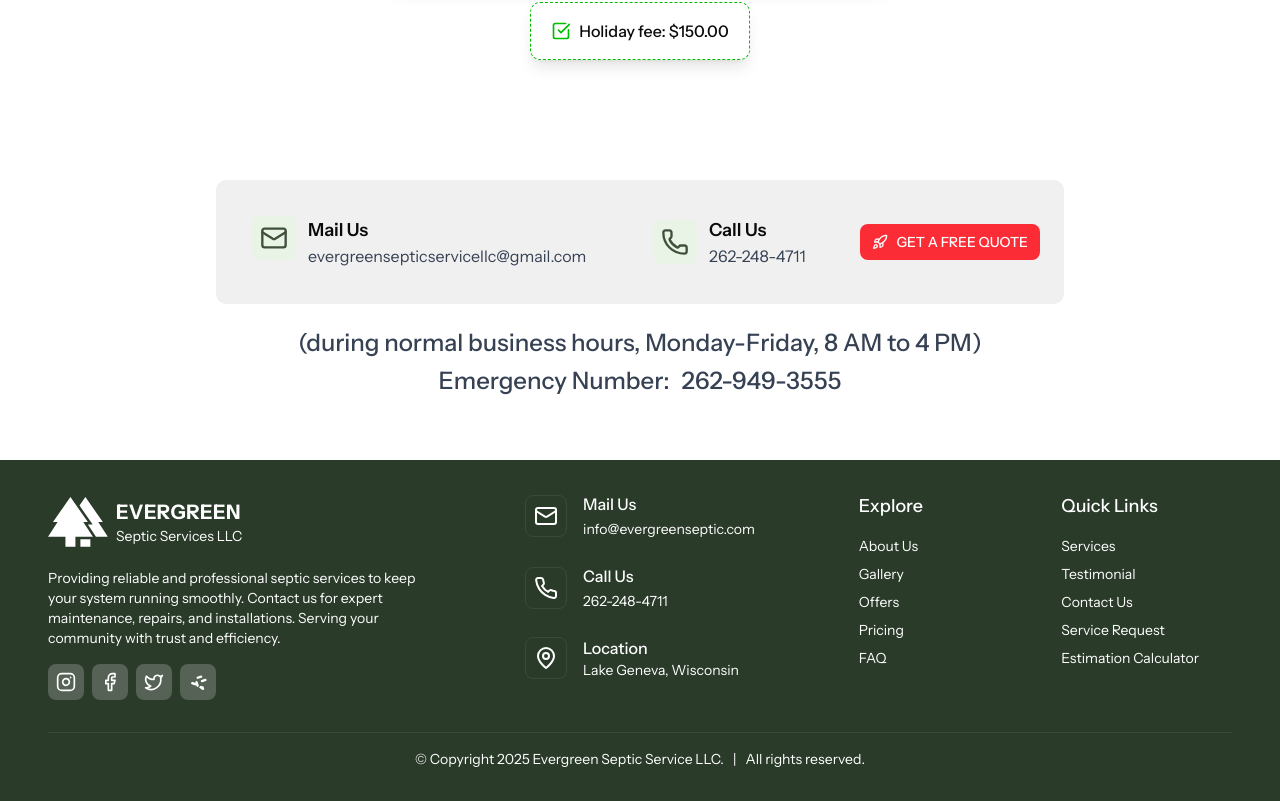
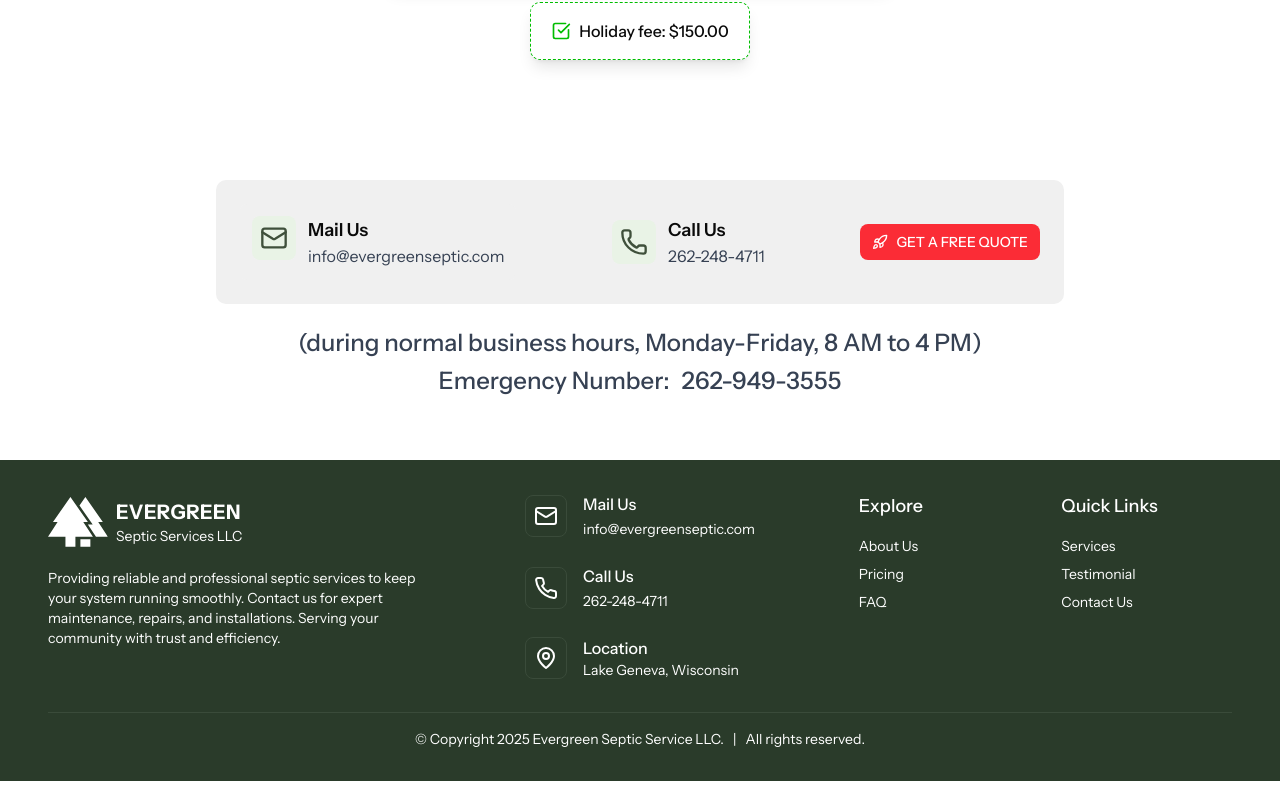
Before and after one commit to MuhammadAkil/evergreen, a Next.js app: page /pricing in a window 1280 px wide. Shown: the part 1868-2669 px from the top of the page. Built offline with nearby package versions, Linux system fonts and the light colour scheme; a web font is replaced by a local one.

Commit message:
Updated Changes

```diff
--- a/src/app/components/About.tsx
+++ b/src/app/components/About.tsx
@@ -41,11 +41,11 @@ export default function About() {
                         <h4 className="text-sm font-instrument font-normal uppercase mb-2 text-[20px] leading-[100%] tracking-[0%] mb-2 sm:text-[16px] md:text-[18px] lg:text-[20px]">
                             Our History
                         </h4>
-                        <h2 className="font-instrument text-[54px] leading-[100%] tracking-[0%] mb-4 sm:text-[36px] md:text-[44px] lg:text-[54px]">
+                        <h2 className="font-instrument text-[34px] sm:text-[32px] md:text-[36px] lg:text-[54px] leading-[100%] tracking-[0%] mb-4">
                             About Evergreen Septic Service
                         </h2>
 
-                        <h2 className="font-instrument text-[32px] leading-[100%] tracking-[0%] mb-4 sm:text-[24px] md:text-[32px] lg:text-[32px]">
+                        <h2 className="font-instrument text-[34px] sm:text-[32px] md:text-[36px] leading-[100%] tracking-[0%] mb-4 sm:text-[24px] md:text-[32px] lg:text-[32px]">
                             Who We Are
                         </h2>
 
--- a/src/app/components/CallToAction.tsx
+++ b/src/app/components/CallToAction.tsx
@@ -24,8 +24,8 @@ export default function CallToAction() {
                 <div className="font-semibold text-base md:text-lg">
                   Mail Us
                 </div>
-                <Link href="mailto:evergreensepticservicellc@gmail.com" className="text-gray-700 text-sm md:text-base break-words overflow-wrap break-word w-full">
-                  evergreensepticservicellc@gmail.com
+                <Link href="mailto:info@evergreenseptic.com" className="text-gray-700 text-sm md:text-base break-words overflow-wrap break-word w-full">
+                info@evergreenseptic.com
                 </Link>
 
               </div>
--- a/src/app/components/Faq.tsx
+++ b/src/app/components/Faq.tsx
@@ -124,7 +124,7 @@ const FAQSection = () => {
                                         href="mailto:info@evergreenseptics.com"
                                         className="font-instrument font-semibold text-[16px] text-[#3F503B] hover:underline"
                                     >
-                                        info@evergreenseptics.com
+                                        info@evergreenseptic.com
                                     </Link>
                                 </p>
 
--- a/src/app/components/Footer.tsx
+++ b/src/app/components/Footer.tsx
@@ -8,11 +8,11 @@ export default function Footer() {
           <div className="md:w-1/3">
             <div className="flex items-center gap-2 mb-4">
               <svg width="60" height="60" viewBox="0 0 72 72" fill="none" xmlns="http://www.w3.org/2000/svg">
-<mask id="mask0_105_240" style={{maskType:'alpha'}} maskUnits="userSpaceOnUse" x="0" y="0" width="72" height="72">
-<rect width="71.7832" height="71.7832" fill="white"/>
+                <mask id="mask0_105_240" style={{ maskType: 'alpha' }} maskUnits="userSpaceOnUse" x="0" y="0" width="72" height="72">
+                  <rect width="71.7832" height="71.7832" fill="white" />
                 </mask>
                 <g mask="url(#mask0_105_240)">
-<path d="M38.8826 65.8018V56.8289H50.8464V65.8018H38.8826ZM20.9368 65.8018V53.8379H0L11.5152 35.8921H5.98193L26.9187 5.98242L47.8555 35.8921H42.3222L53.9122 53.8379H32.9006V65.8018H20.9368ZM57.5761 53.8379L47.8555 38.8831H53.6131L37.761 16.2265L44.8645 5.98242L65.8013 35.8921H60.268L71.7832 53.8379H57.5761Z" fill="white"/>
+                  <path d="M38.8826 65.8018V56.8289H50.8464V65.8018H38.8826ZM20.9368 65.8018V53.8379H0L11.5152 35.8921H5.98193L26.9187 5.98242L47.8555 35.8921H42.3222L53.9122 53.8379H32.9006V65.8018H20.9368ZM57.5761 53.8379L47.8555 38.8831H53.6131L37.761 16.2265L44.8645 5.98242L65.8013 35.8921H60.268L71.7832 53.8379H57.5761Z" fill="white" />
                 </g>
               </svg>
 
@@ -28,71 +28,6 @@ export default function Footer() {
               Providing reliable and professional septic services to keep your system running smoothly. Contact us for
               expert maintenance, repairs, and installations. Serving your community with trust and efficiency.
             </p>
-
-            <div className="flex gap-2">
-              <Link href="#" className="bg-white/20 p-2 rounded-md hover:bg-white/30 transition-colors">
-                <svg
-                  xmlns="http://www.w3.org/2000/svg"
-                  width="20"
-                  height="20"
-                  viewBox="0 0 24 24"
-                  fill="none"
-                  stroke="currentColor"
-                  strokeWidth="2"
-                  strokeLinecap="round"
-                  strokeLinejoin="round"
-                  className="w-5 h-5"
-                >
-                  <rect width="20" height="20" x="2" y="2" rx="5" ry="5" />
-                  <path d="M16 11.37A4 4 0 1 1 12.63 8 4 4 0 0 1 16 11.37z" />
-                  <line x1="17.5" x2="17.51" y1="6.5" y2="6.5" />
-                </svg>
-              </Link>
-              <Link href="#" className="bg-white/20 p-2 rounded-md hover:bg-white/30 transition-colors">
-                <svg
-                  xmlns="http://www.w3.org/2000/svg"
-                  width="20"
-                  height="20"
-                  viewBox="0 0 24 24"
-                  fill="none"
-                  stroke="currentColor"
-                  strokeWidth="2"
-                  strokeLinecap="round"
-                  strokeLinejoin="round"
-                  className="w-5 h-5"
-                >
-                  <path d="M18 2h-3a5 5 0 0 0-5 5v3H7v4h3v8h4v-8h3l1-4h-4V7a1 1 0 0 1 1-1h3z" />
-                </svg>
-              </Link>
-              <Link href="#" className="bg-white/20 p-2 rounded-md hover:bg-white/30 transition-colors">
-                <svg
-                  xmlns="http://www.w3.org/2000/svg"
-                  width="20"
-                  height="20"
-                  viewBox="0 0 24 24"
-                  fill="none"
-                  stroke="currentColor"
-                  strokeWidth="2"
-                  strokeLinecap="round"
-                  strokeLinejoin="round"
-                  className="w-5 h-5"
-                >
-                  <path d="M22 4s-.7 2.1-2 3.4c1.6 10-9.4 17.3-18 11.6 2.2.1 4.4-.6 6-2C3 15.5.5 9.6 3 5c2.2 2.6 5.6 4.1 9 4-.9-4.2 4-6.6 7-3.8 1.1 0 3-1.2 3-1.2z" />
-                </svg>
-              </Link>
-              <Link href="#" className="bg-white/20 p-2 rounded-md hover:bg-white/30 transition-colors">
-                <svg
-                  xmlns="http://www.w3.org/2000/svg"
-                  width="20"
-                  height="20"
-                  viewBox="0 0 24 24"
-                  fill="currentColor"
-                  className="w-5 h-5"
-                >
-                  <path d="M19.2 17.8l-4.2-1.4c-.8 1-1.1 1.3-1.9 2.2l3.9 2.7c.7.5 1.6.3 2.1-.4s.4-1.6-.3-2.1zm-7.1-9.6l4.2-1.4c.7-.3 1.1-1.1.8-1.8s-1.1-1.1-1.8-.8l-4.2 1.4c-.7.3-1.1 1.1-.8 1.8.3.7 1.1 1.1 1.8.8zm-2.2 5.3l-4.2-1.4c-.7-.3-1.6 0-1.9.7s0 1.6.7 1.9l4.2 1.4c.7.3 1.6 0 1.9-.7.3-.7 0-1.6-.7-1.9zm10.5-5.3l-4.2 1.4c-.7.3-1.1 1.1-.8 1.8s1.1 1.1 1.8.8l4.2-1.4c.7-.3 1.1-1.1.8-1.8-.3-.7-1.1-1.1-1.8-.8zm-8.3 9.6c.7-.3 1.1-1.1.8-1.8l-1.4-4.2c-.3-.7-1.1-1.1-1.8-.8s-1.1 1.1-.8 1.8l1.4 4.2c.3.7 1.1 1.1 1.8.8z" />
-                </svg>
-              </Link>
-            </div>
           </div>
 
           {/* Middle section - Contact information */}
@@ -186,16 +121,6 @@ export default function Footer() {
                   </Link>
                 </li>
                 <li>
-                  <Link href="/" className="hover:underline">
-                    Gallery
-                  </Link>
-                </li>
-                <li>
-                  <Link href="/pricing" className="hover:underline">
-                    Offers
-                  </Link>
-                </li>
-                <li>
                   <Link href="/pricing" className="hover:underline">
                     Pricing
                   </Link>
@@ -225,16 +150,6 @@ export default function Footer() {
                     Contact Us
                   </Link>
                 </li>
-                <li>
-                  <Link href="/contact-us" className="hover:underline">
-                    Service Request
-                  </Link>
-                </li>
-                <li>
-                  <Link href="/pricing" className="hover:underline">
-                    Estimation Calculator
-                  </Link>
-                </li>
               </ul>
             </div>
           </div>
--- a/src/app/components/HeroTop.tsx
+++ b/src/app/components/HeroTop.tsx
@@ -22,7 +22,7 @@ export default function HeroTop({ title, description }: HeroProps) {
                 <h1 className="text-2xl sm:text-4xl font-bold capitalize tracking-wide leading-tight">
                     {title}
                 </h1>
-                <p className="text-xs sm:text-sm md:text-base mt-2 w-[50%]">
+                <p className="text-xs sm:text-sm md:text-base mt-2 w-full md:w-[50%]">
                     {description}
                 </p>
             </div>
--- a/src/app/contact-us/hero.tsx
+++ b/src/app/contact-us/hero.tsx
@@ -86,6 +86,7 @@ export default function Hero() {
 
     const handleSubmitNoCors = async (e: React.FormEvent) => {
         e.preventDefault();
+        // toast.success('Toast test!');
 
         const formData = {
             name,
@@ -118,7 +119,7 @@ export default function Hero() {
                 }),
             });
 
-            toast.success('Data submitted successfully!');
+           toast.success('Request submitted successfully!');
             setName('');
             setEmail('');
             setSubject('');
@@ -200,7 +201,8 @@ export default function Hero() {
                             GET IN TOUCH
                         </p>
                         <h2 className="font-gilroy-medium font-normal text-2xl sm:text-4xl md:text-[54px] leading-tight md:relative md:top-0 relative top-[-4em]">
-                            Quality & Passion With Contact Form
+                            Expert Help, One Click Away
+                            {/* Talk to the Team */}
                         </h2>
                     </div>
                 </div>
--- a/src/app/frequently-asked-questions/page.tsx
+++ b/src/app/frequently-asked-questions/page.tsx
@@ -127,7 +127,7 @@ const FAQSection = () => {
                                         href="mailto:info@evergreenseptics.com"
                                         className="font-instrument font-semibold text-[16px] text-[#3F503B] hover:underline"
                                     >
-                                        info@evergreenseptics.com
+                                        info@evergreenseptic.com
                                     </Link>
                                 </p>
 
--- a/src/app/testimonial/hero.tsx
+++ b/src/app/testimonial/hero.tsx
@@ -11,7 +11,7 @@ export default function Hero() {
 
     return (
         <>
-        <section className="py-16 bg-white relative overflow-hidden" data-aos="fade-right">
+            <section className="py-16 bg-white relative overflow-hidden" data-aos="fade-right">
                 <img
                     src="/assets/images/Union.png"
                     alt="Background Graphic"
```
Also changed, not shown: src/app/components/Navbar.tsx (+4 -4 lines), src/app/components/Pricing.tsx (+23 -1 lines). Lines whose indentation alone changed are shown as unchanged.
